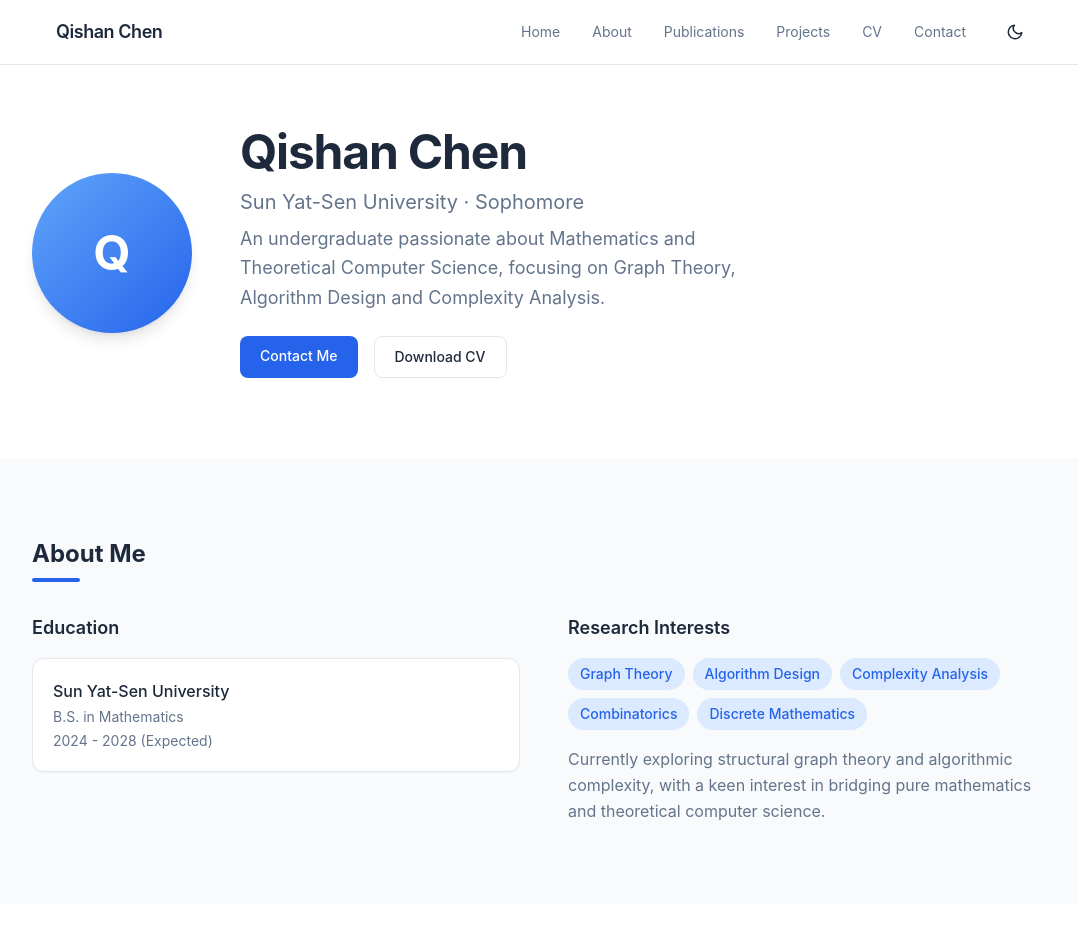
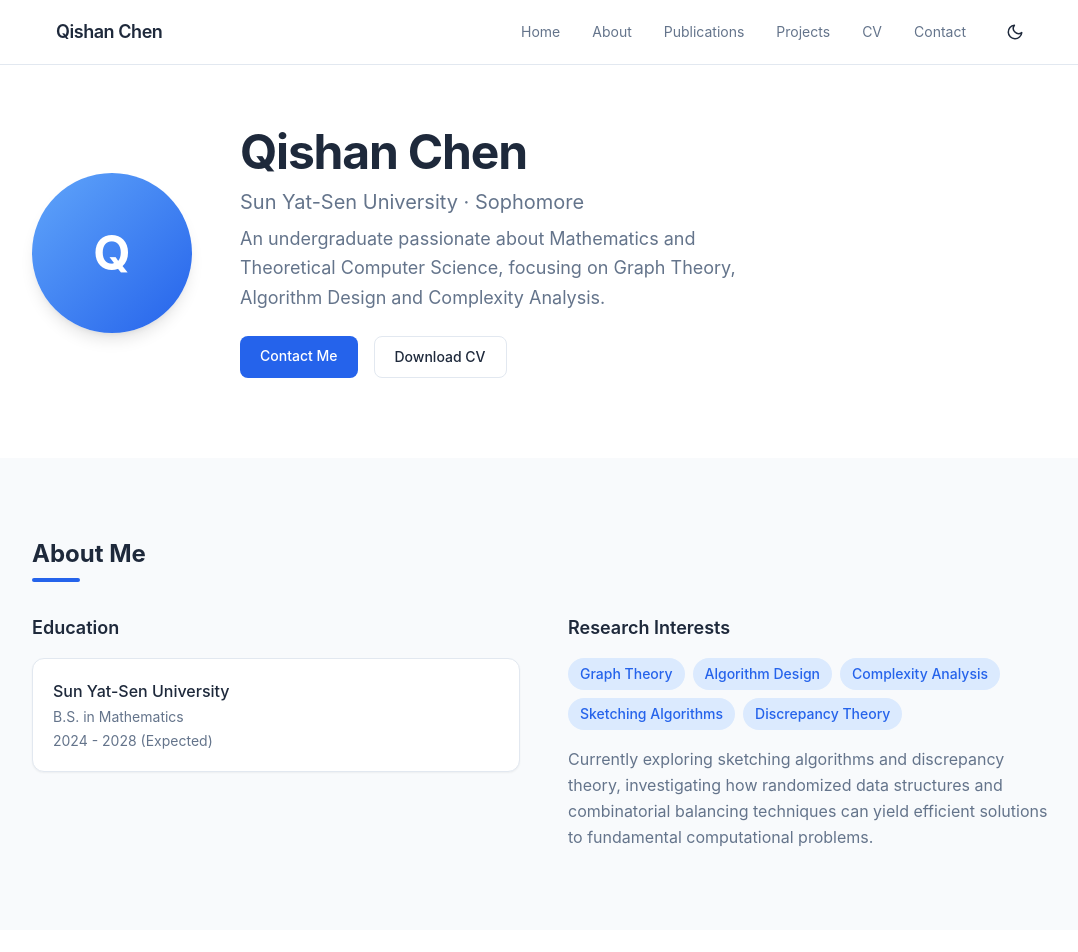
Before and after one commit to qishan-chen/qishan-chen.github.io, a Next.js app: page / in a window 1280 px wide. Shown: the top 952 px of the page, without its empty margins (96-1174 px from the left). Built offline with nearby package versions, Linux system fonts and the light colour scheme.

Commit message:
Update interests: sketching algorithms & discrepancy theory

```diff
--- a/src/app/page.tsx
+++ b/src/app/page.tsx
@@ -82,14 +82,14 @@ export default function Home() {
               <div>
                 <h3 className="text-lg font-semibold mb-4">Research Interests</h3>
                 <div className="flex flex-wrap gap-2">
-                  {["Graph Theory", "Algorithm Design", "Complexity Analysis", "Combinatorics", "Discrete Mathematics"].map((tag) => (
+                  {["Graph Theory", "Algorithm Design", "Complexity Analysis", "Sketching Algorithms", "Discrepancy Theory"].map((tag) => (
                     <span key={tag} className="px-3 py-1.5 text-sm rounded-full bg-[var(--accent-light)] text-[var(--accent)] font-medium">
                       {tag}
                     </span>
                   ))}
                 </div>
                 <p className="text-[var(--text-secondary)] mt-4 leading-relaxed">
-                  Currently exploring structural graph theory and algorithmic complexity, with a keen interest in bridging pure mathematics and theoretical computer science.
+                  Currently exploring sketching algorithms and discrepancy theory, investigating how randomized data structures and combinatorial balancing techniques can yield efficient solutions to fundamental computational problems.
                 </p>
               </div>
             </FadeIn>
```
